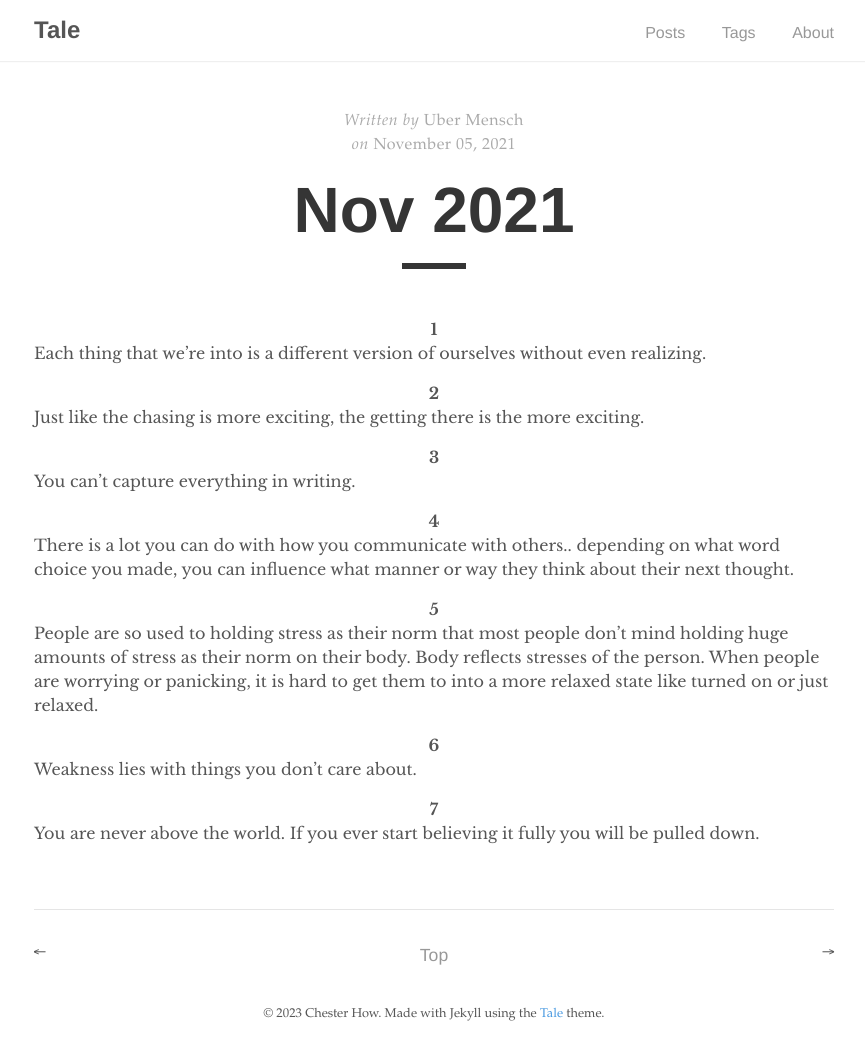
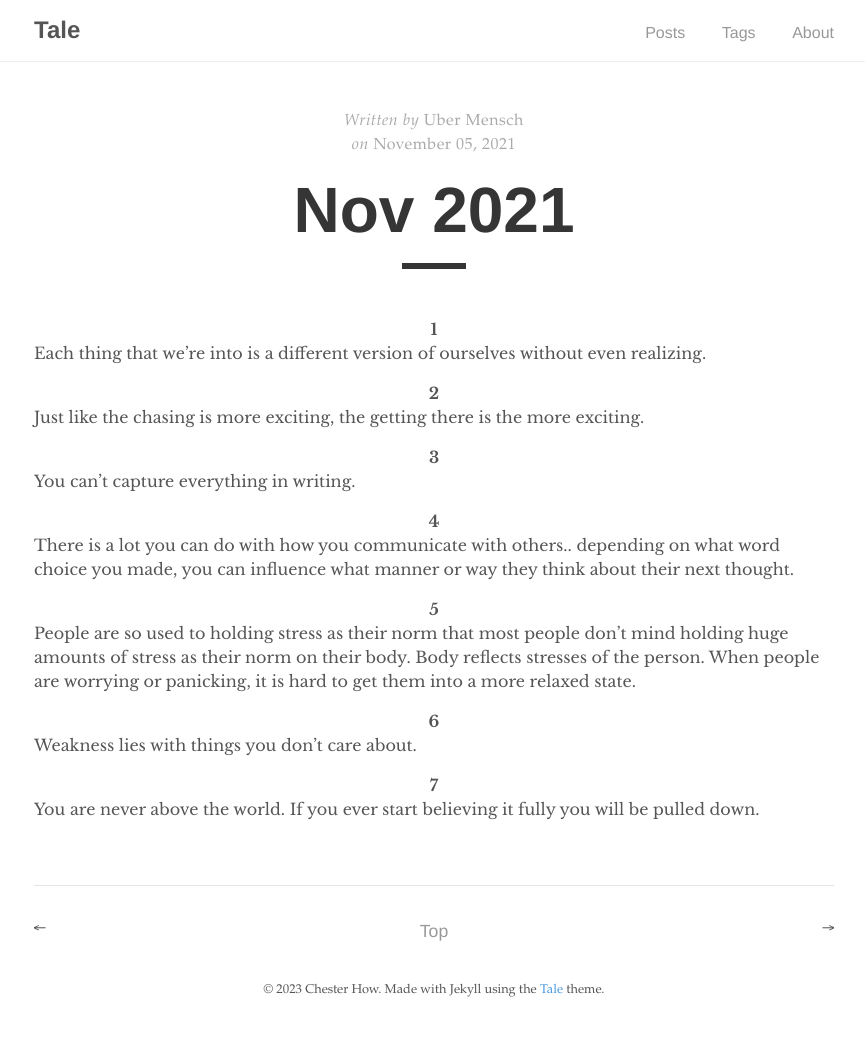
Before and after one commit to derstarkerwille/DerStarkerWille, a Jekyll site: the page built from _posts/2021-11-05-Nov 2021.md, in a window 1280 px wide. Shown: the whole page, without its empty margins (206-1071 px from the left). Built offline with Jekyll 4.4.1, drawn with Linux system fonts in a browser that asks for light colours; after the commit the page ends 1033 px from its top, so only the background shows below that.

Commit message:
Update 2021-11-05-Nov 2021.md

```diff
--- a/_posts/2021-11-05-Nov 2021.md
+++ b/_posts/2021-11-05-Nov 2021.md
@@ -18,7 +18,7 @@ You can't capture everything in writing.
 There is a lot you can do with how you communicate with others.. depending on what word choice you made, you can influence what manner or way they think about their next thought.
 
 <b><center> 5 </center></b>
-People are so used to holding stress as their norm that most people don't mind holding huge amounts of stress as their norm on their body. Body reflects stresses of the person. When people are worrying or panicking, it is hard to get them to into a more relaxed state like turned on or just relaxed.
+People are so used to holding stress as their norm that most people don't mind holding huge amounts of stress as their norm on their body. Body reflects stresses of the person. When people are worrying or panicking, it is hard to get them into a more relaxed state.
 
 <b><center> 6 </center></b>
 Weakness lies with things you don't care about.
```
